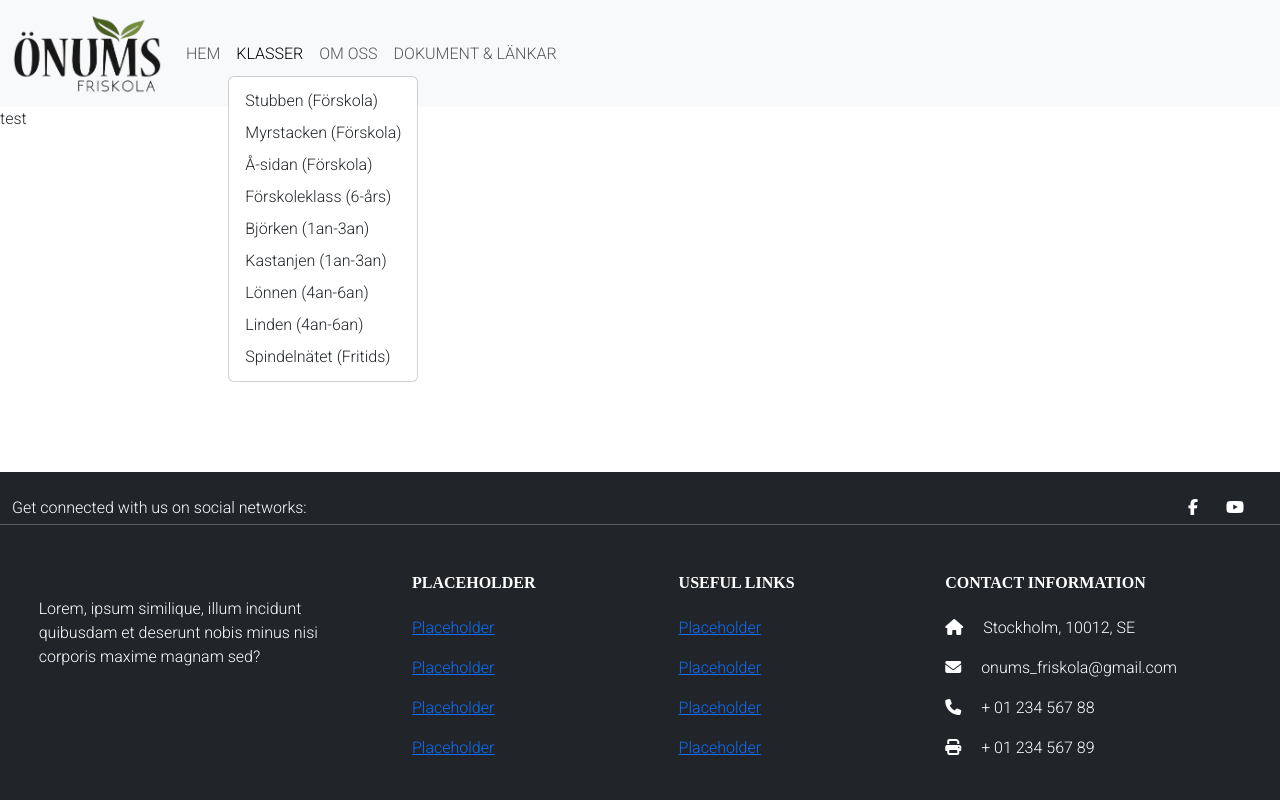
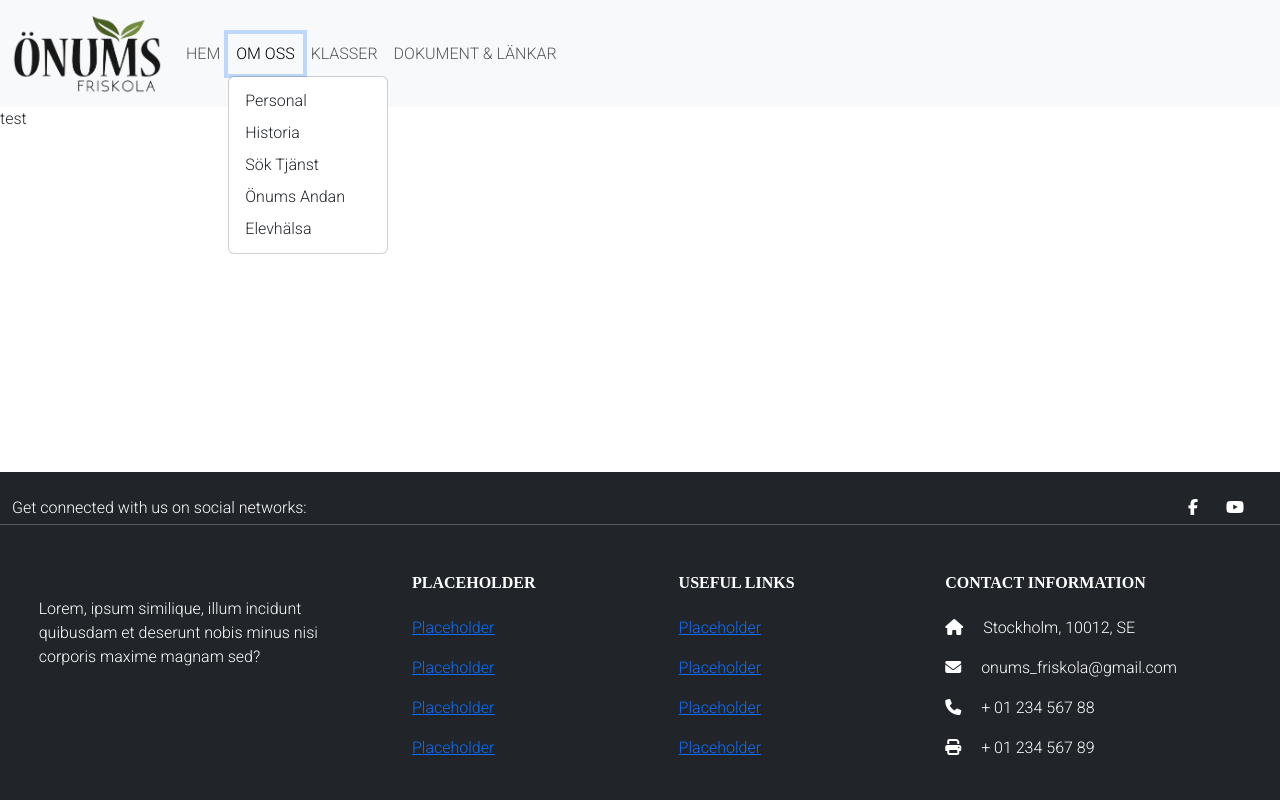
Before and after one commit to Tossan99/onumsfriskola-test, a Django app: page / in a window 1280 px wide, after a click on "OM OSS". Run offline with Django 4.2, Linux system fonts and the light colour scheme; some libraries are stand-ins or nearby versions.

Commit message:
Edit navbar texts

```diff
--- a/templates/base.html
+++ b/templates/base.html
@@ -67,6 +67,19 @@
                     </li>
                     <li class="nav-item dropdown">
                         <a class="nav-link {% if request.path == home_url %}nav-active"
+                        aria-current="page{% endif %}" href="#" role="button" data-bs-toggle="dropdown" aria-expanded="false">
+                            OM OSS
+                        </a>
+                        <ul class="dropdown-menu">
+                            <li><a class="dropdown-item" href="{% url 'home' %}">Personal</a></li>
+                            <li><a class="dropdown-item" href="{% url 'home' %}">Historia</a></li>
+                            <li><a class="dropdown-item" href="{% url 'home' %}">Sök Tjänst</a></li>
+                            <li><a class="dropdown-item" href="{% url 'home' %}">Önums Andan</a></li>
+                            <li><a class="dropdown-item" href="{% url 'home' %}">Elevhälsa</a></li>
+                        </ul>
+                    </li>
+                    <li class="nav-item dropdown">
+                        <a class="nav-link {% if request.path == home_url %}nav-active"
                         aria-current="page{% endif %}" role="button" data-bs-toggle="dropdown" aria-expanded="false">
                             KLASSER
                         </a>
@@ -80,30 +93,13 @@
                             <li><a class="dropdown-item" href="{% url 'home' %}">Lönnen (4an-6an)</a></li>
                             <li><a class="dropdown-item" href="{% url 'home' %}">Linden (4an-6an)</a></li>
                             <li><a class="dropdown-item" href="{% url 'home' %}">Spindelnätet (Fritids)</a></li>
-
                         </ul>
                     </li>
                     <li class="nav-item dropdown">
                         <a class="nav-link {% if request.path == home_url %}nav-active"
-                        aria-current="page{% endif %}" href="#" role="button" data-bs-toggle="dropdown" aria-expanded="false">
-                            OM OSS
-                        </a>
-                        <ul class="dropdown-menu">
-                            <li><a class="dropdown-item" href="#">Action</a></li>
-                            <li><a class="dropdown-item" href="#">Another action</a></li>
-                            <li><a class="dropdown-item" href="#">Something else here</a></li>
-                        </ul>
-                    </li>
-                    <li class="nav-item dropdown">
-                        <a class="nav-link {% if request.path == home_url %}nav-active"
-                        aria-current="page{% endif %}" role="button" data-bs-toggle="dropdown" aria-expanded="false">
+                        aria-current="page{% endif %}" href="{% url 'home' %}">
                             DOKUMENT & LÄNKAR
                         </a>
-                        <ul class="dropdown-menu">
-                            <li><a class="dropdown-item" href="#">Action</a></li>
-                            <li><a class="dropdown-item" href="#">Another action</a></li>
-                            <li><a class="dropdown-item" href="#">Something else here</a></li>
-                        </ul>
                     </li>
                 </ul>
             </div>
```
